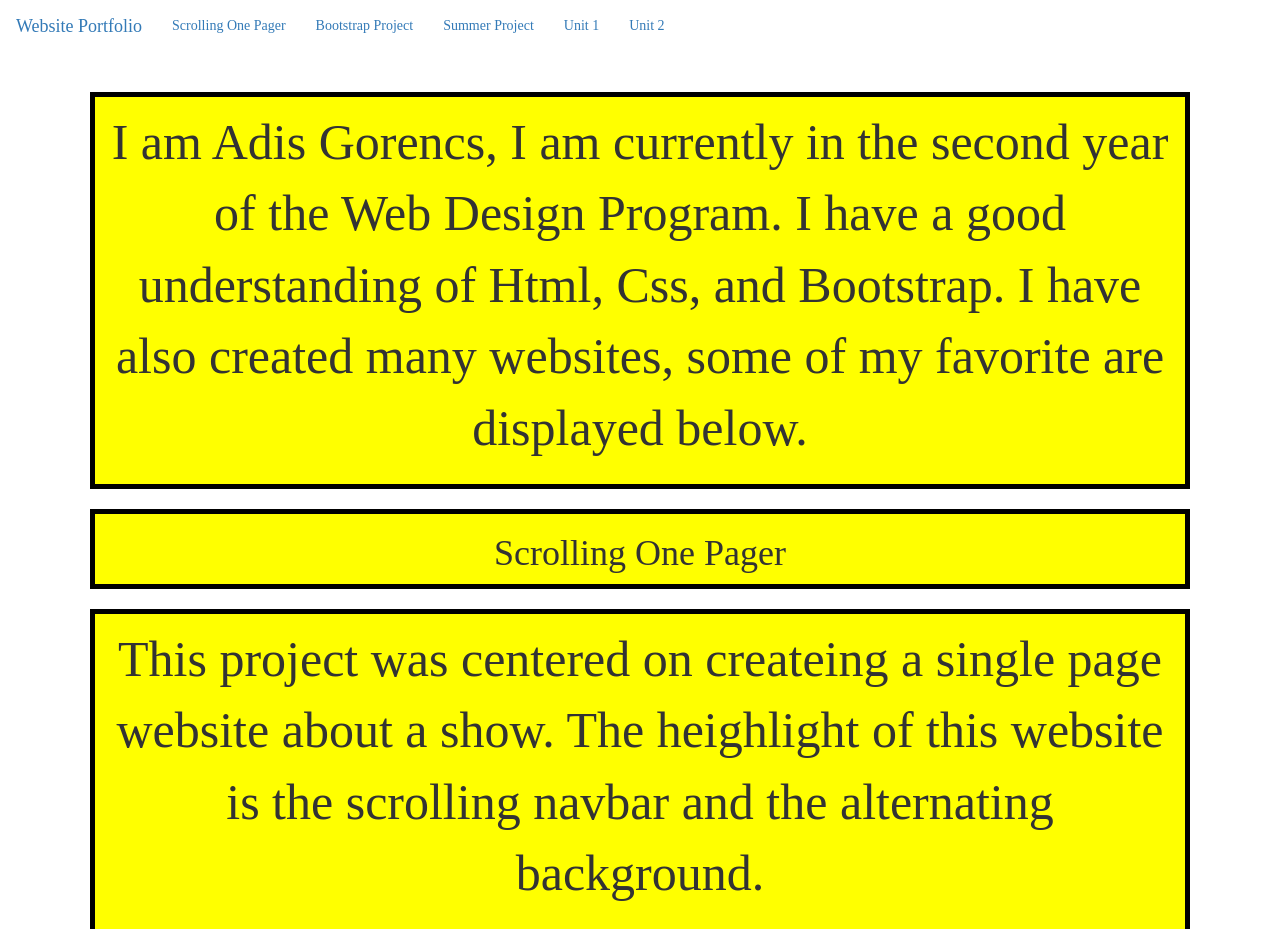
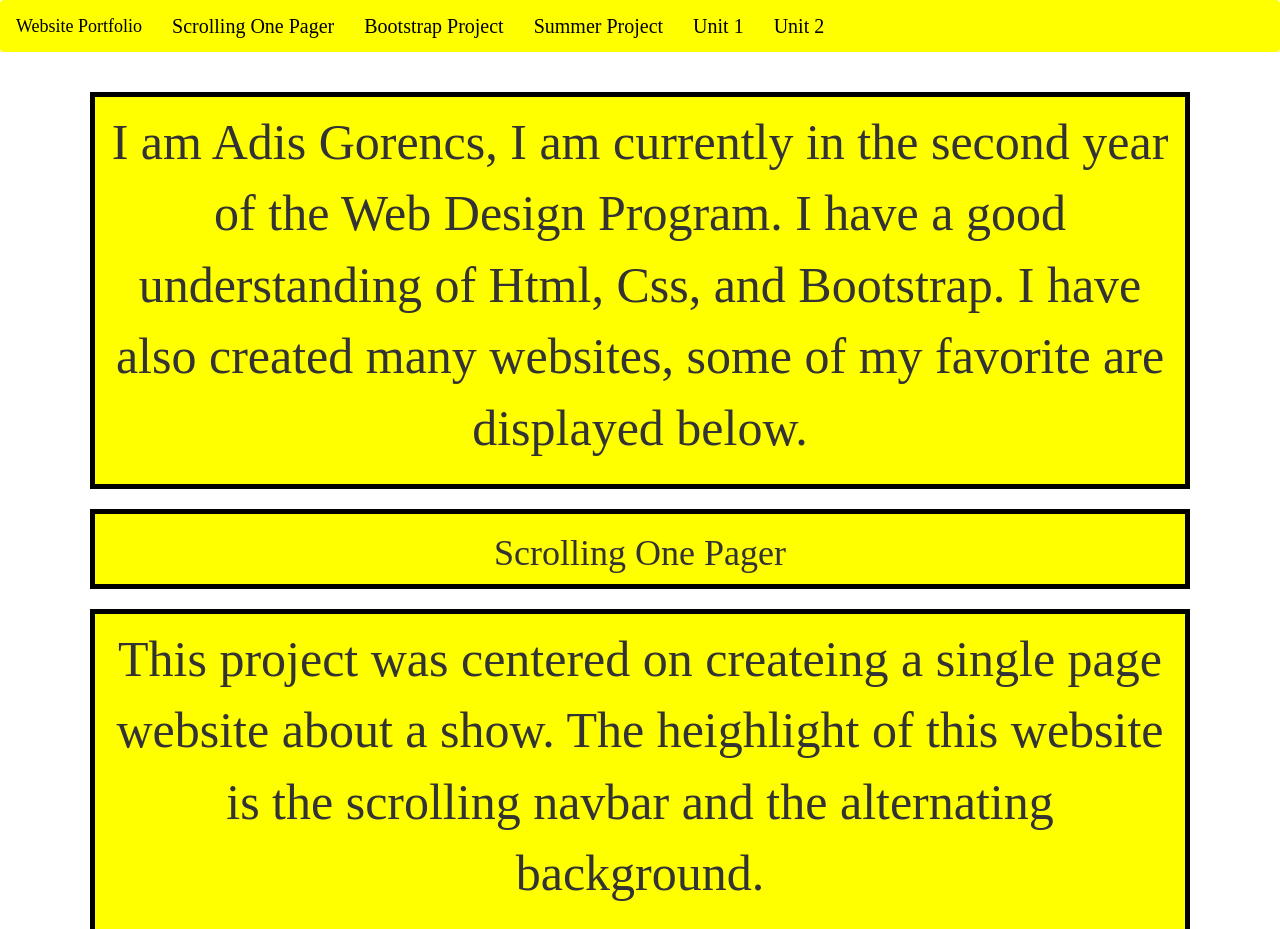
Before and after one commit to adisgorenca/website_portfolio.github.io, a plain HTML site: page index.html in a window 1280 px wide. Shown: the top 929 px of the page. Drawn offline with nearby package versions, Linux system fonts and the light colour scheme.

Commit message:
Update style.css

```diff
--- a/css/style.css
+++ b/css/style.css
@@ -28,10 +28,10 @@ margin-right: 25%;
   87.5%  {background-color: violet;}
   100% {background-color: red;}
 }
-navbar a {
+.navbar a {
 color: black;
 }
-navbar {
+.navbar {
 background-color: yellow;
 position: sticky;
 font-size: 20px;
```
